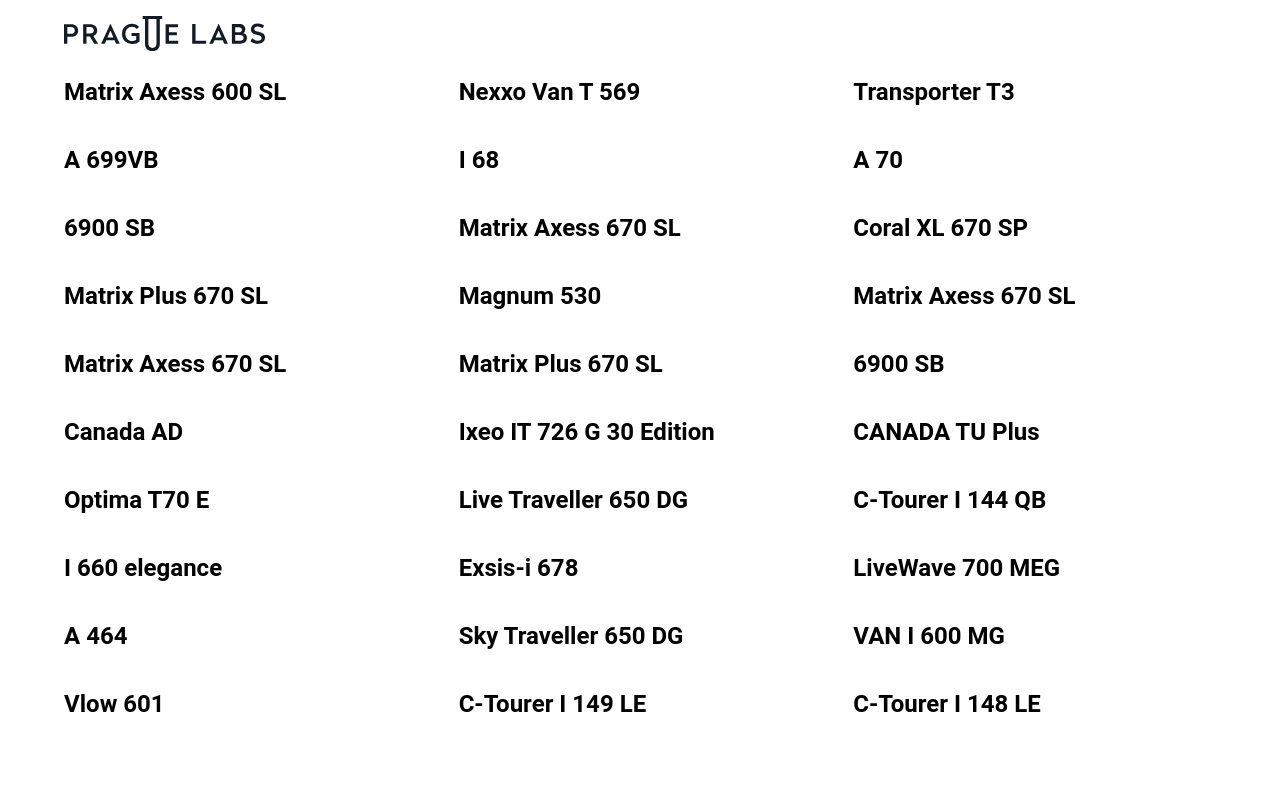
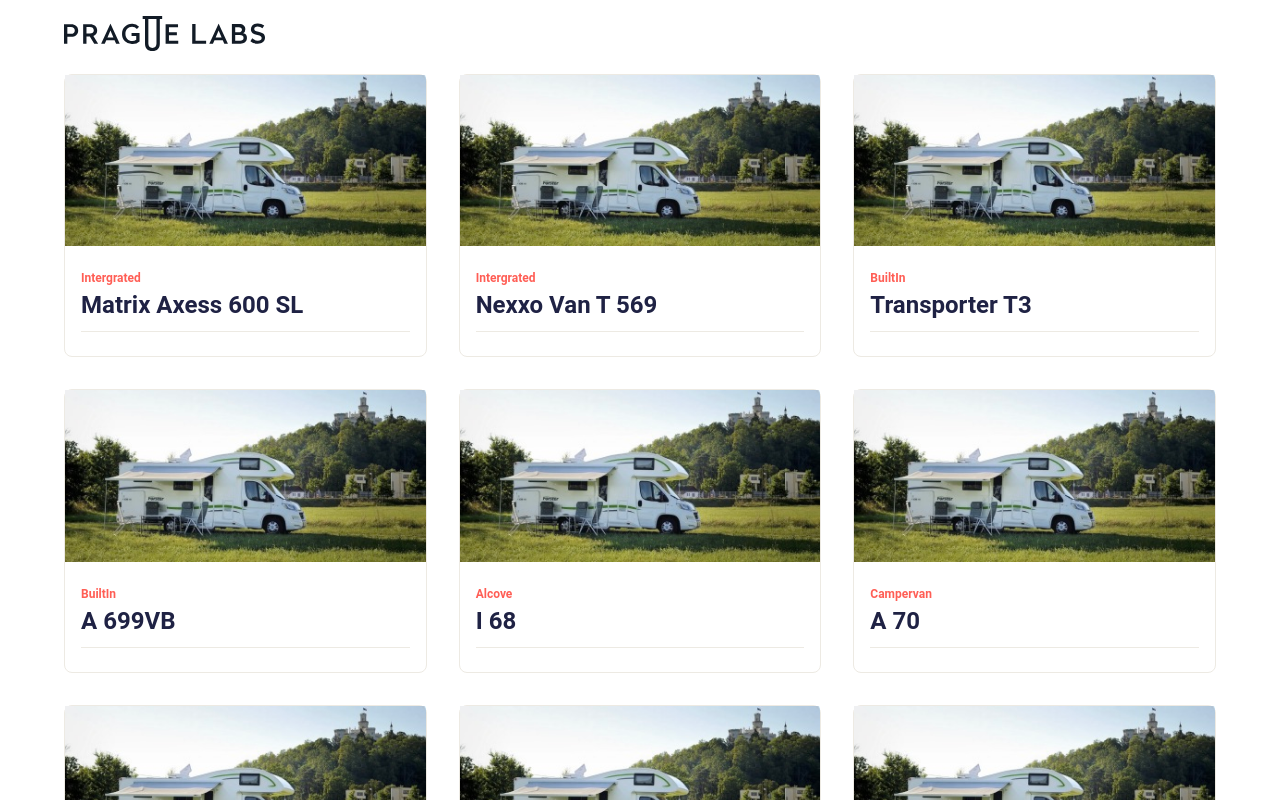
Before and after one commit to MartinaT85/pragueLabs, a Next.js app: page / in a window 1280 px wide. Shown: the top 800 px of the page. Built offline with nearby package versions, Linux system fonts and the light colour scheme.

Commit message:
preparin card component

```diff
--- a/next.config.js
+++ b/next.config.js
@@ -6,4 +6,8 @@
     locales: ["sk", "cz"],
     defaultLocale: "cz",
   },
+  images: {
+    domains: ["d35xwkx70uaomf.cloudfront.net"],
+    formats: ["image/avif", "image/webp"],
+  },
 };
--- a/pages/index.js
+++ b/pages/index.js
@@ -2,9 +2,12 @@
 import Head from "next/head";
 import { Heading } from "../src/components/LayoutComponents";
 import { useCaravans } from "../src/lib/useFetch";
+import CaravanCard from "../src/components/caravan-card";
 
 const Home = () => {
   const { caravans, isError, isLoading } = useCaravans("data");
+
+  console.log(caravans);
 
   return (
     <PageWrapper>
@@ -17,7 +20,17 @@
       <section className="wrapper">
         <div className="grid">
           {caravans.items?.map((caravan) => {
-            return <Heading key={caravan.pictures[1]}>{caravan.name}</Heading>;
+            const { name, vehicleType } = caravan;
+
+            return (
+              <CaravanCard
+                key={caravan.pictures[1]}
+                href={`/caravans/${name}`}
+                name={name}
+                imgUrl="/caravan.jpeg"
+                vehicleType={vehicleType}
+              ></CaravanCard>
+            );
           })}
         </div>
       </section>
@@ -25,6 +38,6 @@
   );
 };
 
-const PageWrapper = styled.div``;
+const PageWrapper = styled.main``;
 
 export default Home;
--- /dev/null
+++ b/src/components/caravan-card.js
@@ -0,0 +1,57 @@
+import Link from "next/link";
+import styled from "styled-components";
+import Image from "next/image";
+
+const CaravanCard = ({
+  instantBookable,
+  location,
+  name,
+  passengersCapacity,
+  picture,
+  price,
+  shower,
+  sleepCapacity,
+  toilet,
+  vehicleType,
+  href,
+  imgUrl,
+}) => {
+  return (
+    <Link href={href}>
+      <a>
+        <StyledContainer>
+          <Image src={imgUrl} alt="" height={190} width={400} />
+
+          <StyledContent>
+            <Styledh3>{vehicleType}</Styledh3>
+            <h2>{name}</h2>
+            <StyledLine />
+          </StyledContent>
+        </StyledContainer>
+      </a>
+    </Link>
+  );
+};
+
+const Styledh3 = styled.h3`
+  font-size: 0.75rem;
+  font-weight: bold;
+  color: #ff5e55;
+`;
+
+const StyledContainer = styled.div`
+  border: 1px solid #edeae3;
+  border-radius: 8px;
+`;
+
+const StyledContent = styled.div`
+  padding: 1rem;
+`;
+
+const StyledLine = styled.div`
+  border-top: 1px solid #edeae3;
+  margin-top: 0.5rem;
+  margin-bottom: 0.5rem;
+`;
+
+export default CaravanCard;
--- a/styles/globals.css
+++ b/styles/globals.css
@@ -32,6 +32,15 @@
 h6,
 p {
   margin: 0;
+}
+
+h1,
+h2,
+h3,
+h4,
+h5,
+h6 {
+  color: #1f2244;
 }
 
 button {
```
Also changed, not shown: public/caravan.jpeg (added), public/icons/ActionFilter.svg (renamed from public/icons/Icon - Action - Filter.svg).
